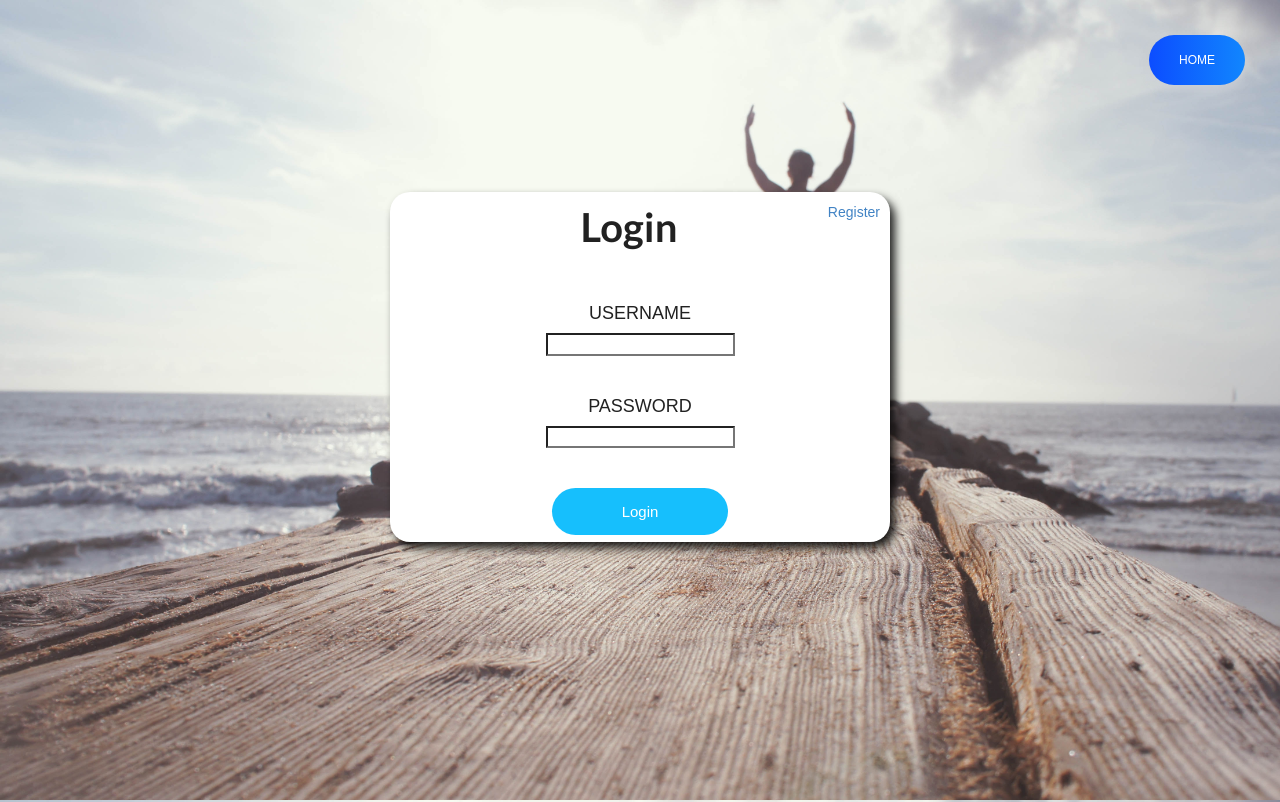
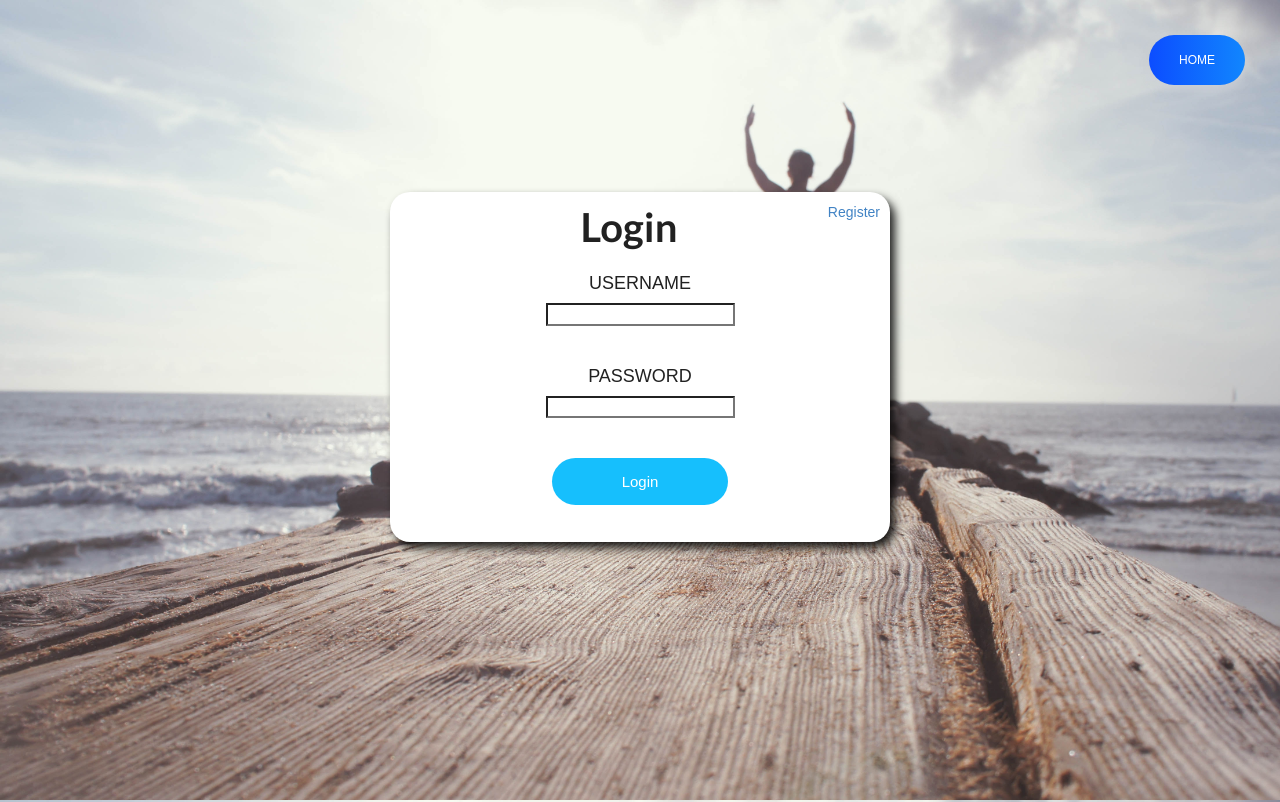
Before and after one commit to lachydriver/knotspot, a React (Create React App) app: page /login in a window 1280 px wide. Shown: the top 802 px of the page. Built offline with nearby package versions, Linux system fonts and the light colour scheme.

Commit message:
Updated login form styling

```diff
--- a/src/components/login.css
+++ b/src/components/login.css
@@ -42,7 +42,7 @@
 .title{
 
   margin-left:40px;
-  margin-bottom: 50px;
+  margin-bottom: 20px;
   font-size: 40px;
   padding-top: 10px;
 }
@@ -53,12 +53,12 @@
 }
 
 .login{
-  magin-top:10px;
+  margin-top:10px;
 }
 
 .titlereg{
   margin-left:115px;
-  margin-bottom: 50px;
+  margin-bottom: 20px;
   font-size: 40px;
   padding-top: 10px;
 }
```
